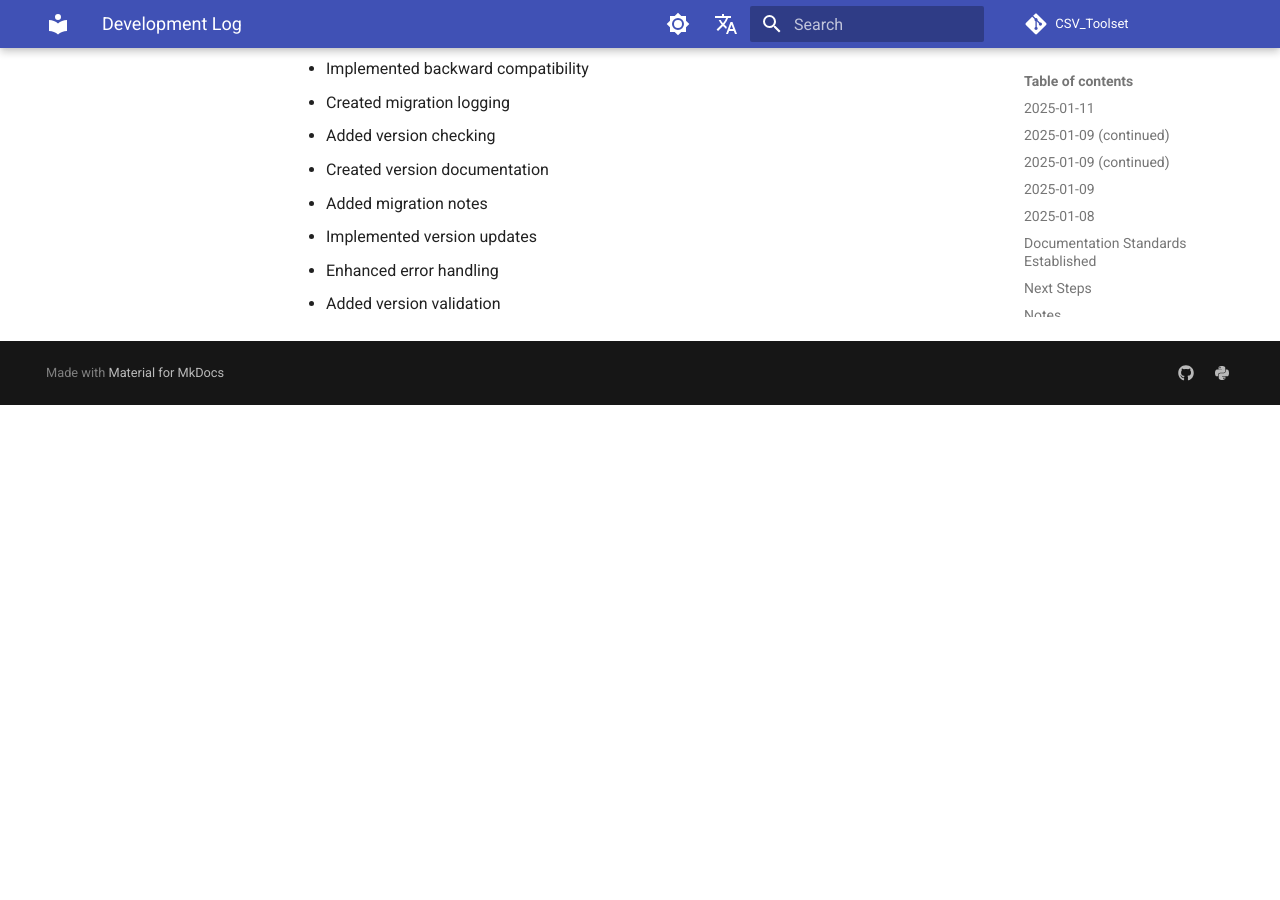
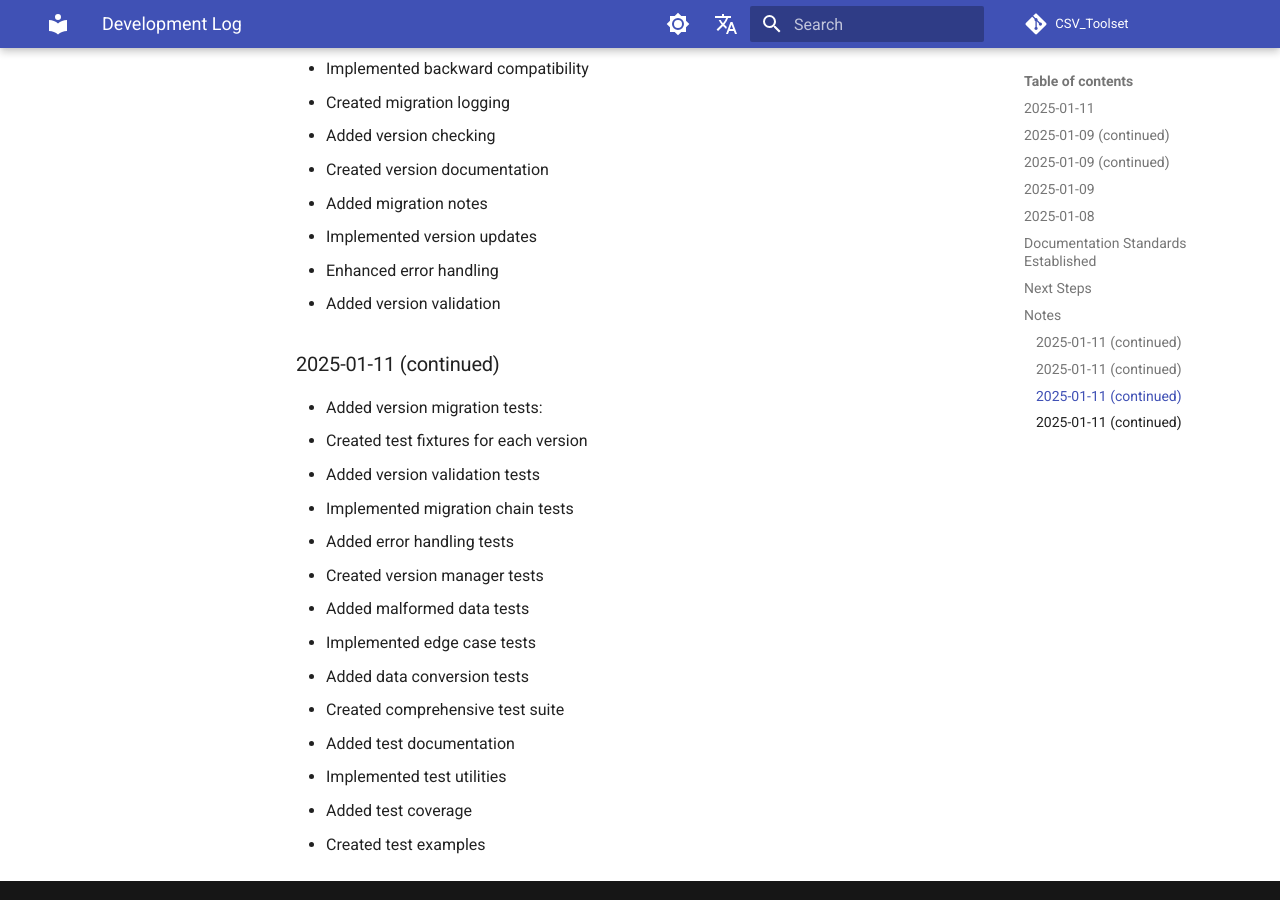
Before and after one commit to rfd62794/CSV_Toolset, an MkDocs documentation site: the page built from docs/DEVLOG.md, in a window 1280 px wide and 900 px high, scrolled down 14208 px. Built offline with MkDocs 1.6.1 and Material for MkDocs 9.7.7, drawn with Linux system fonts in a browser that asks for light colours; comment, search, counter and statistics services are not loaded; the version menu is left out; before the commit the page ends 14613 px from its top, so only the background shows below that.

```diff
--- a/docs/DEVLOG.md
+++ b/docs/DEVLOG.md
@@ -425,3 +425,19 @@
   - Implemented version updates
   - Enhanced error handling
   - Added version validation
+
+### 2025-01-11 (continued)
+- Added version migration tests:
+  - Created test fixtures for each version
+  - Added version validation tests
+  - Implemented migration chain tests
+  - Added error handling tests
+  - Created version manager tests
+  - Added malformed data tests
+  - Implemented edge case tests
+  - Added data conversion tests
+  - Created comprehensive test suite
+  - Added test documentation
+  - Implemented test utilities
+  - Added test coverage
+  - Created test examples
```
Also changed, not shown: CHANGELOG.md (+18 -0 lines), 1 other file.
